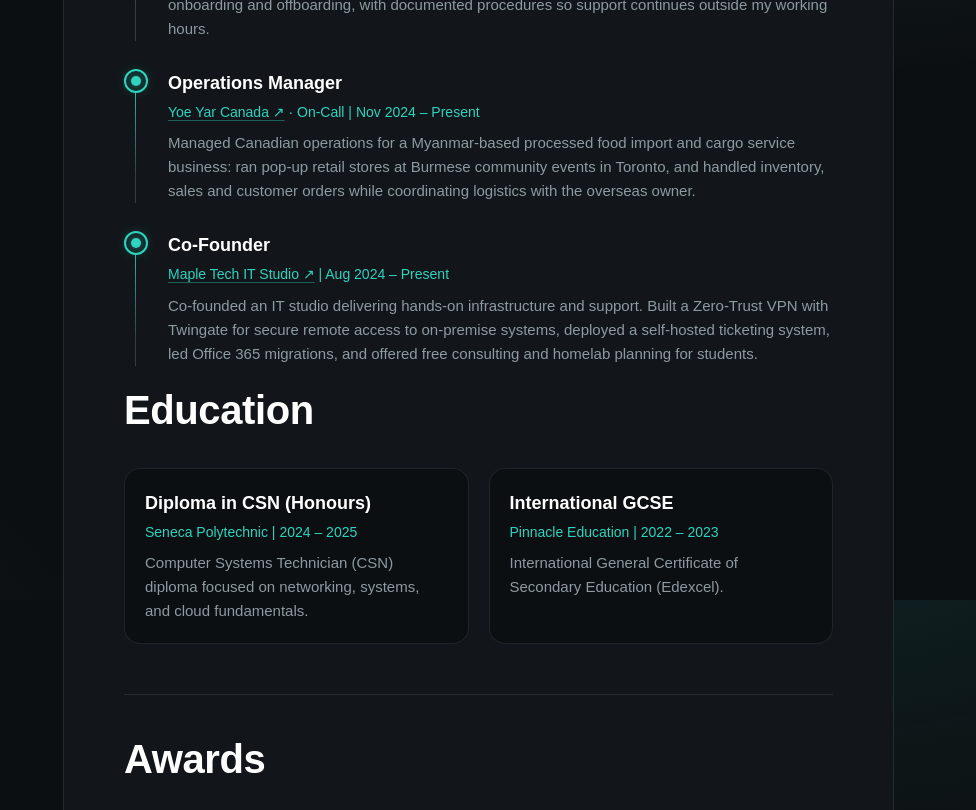
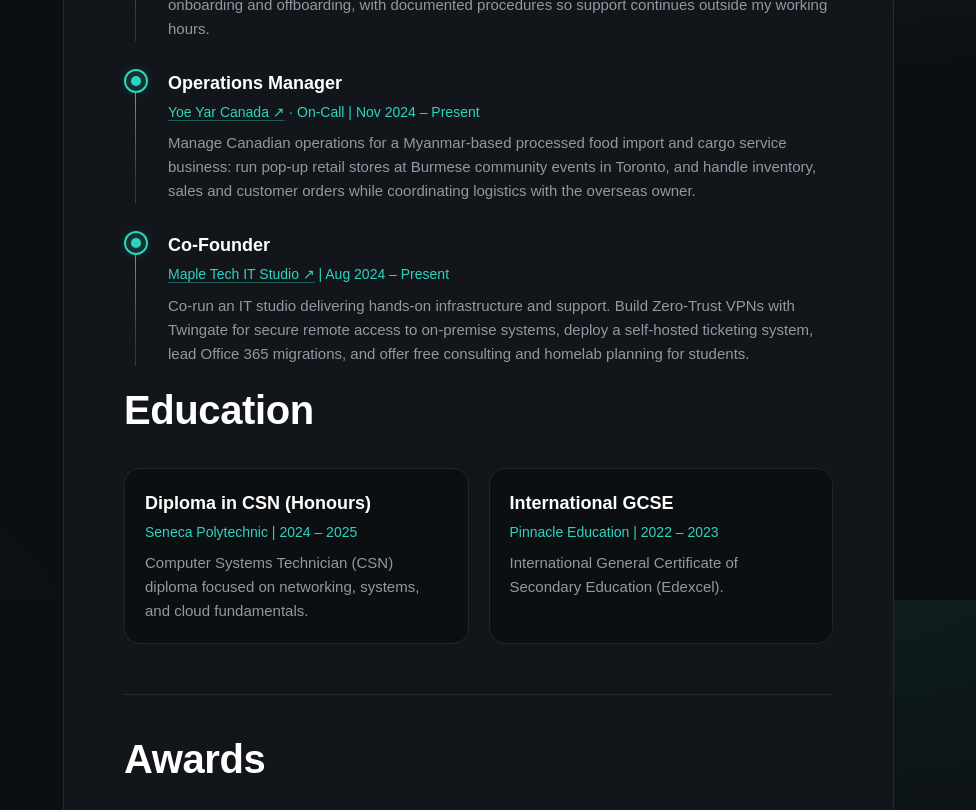
Before and after one commit to who-is-M4TT/Porfolio-Website, a plain HTML site: page index.html in a window 1280 px wide. Shown: the part 4200-5010 px from the top of the page, without its empty margins (304-1280 px from the left). Drawn offline with Linux system fonts and the light colour scheme; a web font is replaced by a local one.

Commit message:
Use present tense for Operations Manager and Co-Founder roles
Co-Authored-By: Claude Sonnet 5.5 <noreply@anthropic.com>

```diff
--- a/index.html
+++ b/index.html
@@ -520,8 +520,8 @@
                                     <div class="small_yellow_border_main">
                                         <p class="bachelor">Operations Manager</p>
                                         <p class="cursus university"><a class="company-link" href="https://www.yoeyer.com/" target="_blank" rel="noopener">Yoe Yar Canada ↗</a> · On-Call | Nov 2024 – Present</p>
-                                        <p class="cursus">Managed Canadian operations for a Myanmar-based processed food import and cargo service
-                                            business: ran pop-up retail stores at Burmese community events in Toronto, and handled
+                                        <p class="cursus">Manage Canadian operations for a Myanmar-based processed food import and cargo service
+                                            business: run pop-up retail stores at Burmese community events in Toronto, and handle
                                             inventory, sales and customer orders while coordinating logistics with the overseas owner.</p>
                                     </div>
                                 </div>
@@ -532,9 +532,9 @@
                                     <div class="small_yellow_border_main">
                                         <p class="bachelor">Co-Founder</p>
                                         <p class="cursus university"><a class="company-link" href="https://mapletechitstudio.tech" target="_blank" rel="noopener">Maple Tech IT Studio ↗</a> | Aug 2024 – Present</p>
-                                        <p class="cursus">Co-founded an IT studio delivering hands-on infrastructure and support. Built a Zero-Trust VPN
-                                            with Twingate for secure remote access to on-premise systems, deployed a self-hosted ticketing
-                                            system, led Office 365 migrations, and offered free consulting and homelab planning for students.</p>
+                                        <p class="cursus">Co-run an IT studio delivering hands-on infrastructure and support. Build Zero-Trust VPNs
+                                            with Twingate for secure remote access to on-premise systems, deploy a self-hosted ticketing
+                                            system, lead Office 365 migrations, and offer free consulting and homelab planning for students.</p>
                                     </div>
                                 </div>
                             </div>
```
